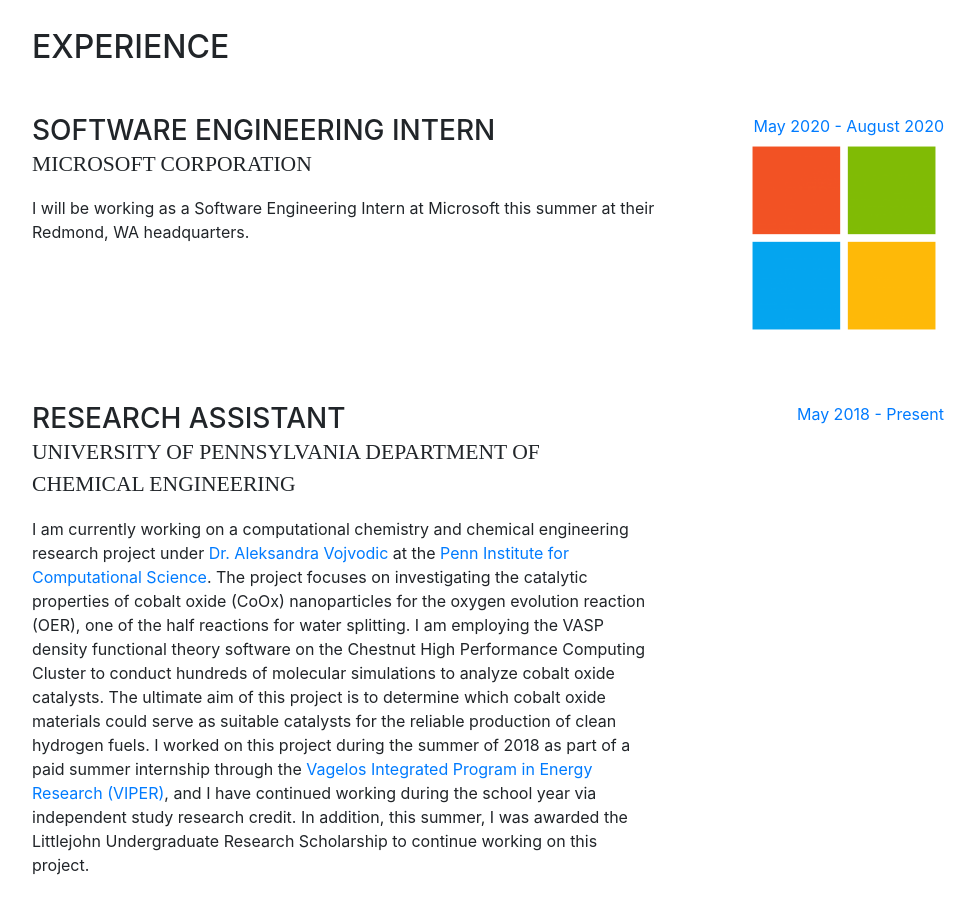
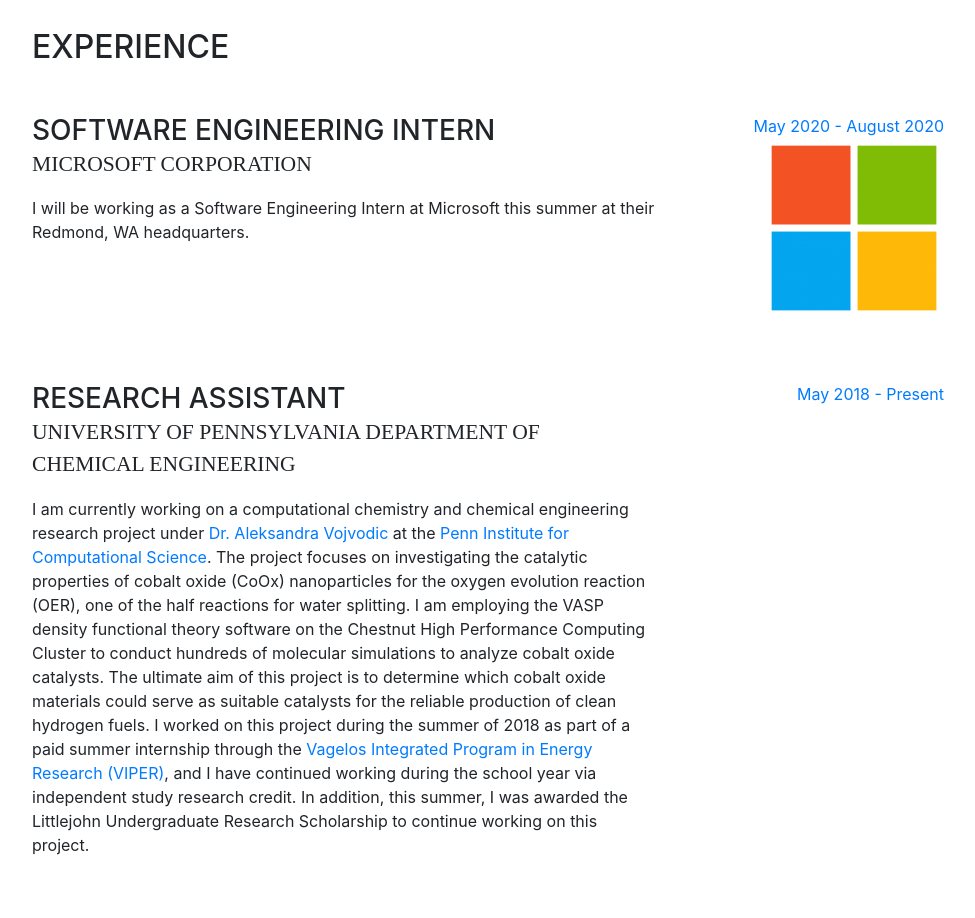
Before and after one commit to ayush-parikh/ayush-parikh.github.io, a website with bundled scripts: page index.html in a window 1280 px wide. Shown: the part 1620-2538 px from the top of the page, without its empty margins (288-1263 px from the left). Built offline with nearby package versions, Linux system fonts and the light colour scheme; a web font is replaced by a local one.

Commit message:
Update index.html

```diff
--- a/index.html
+++ b/index.html
@@ -196,7 +196,7 @@
               </div>
               <div class="resume-date text-md-right">
                 <span class="text-primary">May 2020 - August 2020</span>
-                <p><img src="img/msft-logo.png"   height="200" width="200"> </p>
+                <p><img src="img/msft-logo.png"   height="180" width="180"> </p>
               </div>
             </div>
 
```
